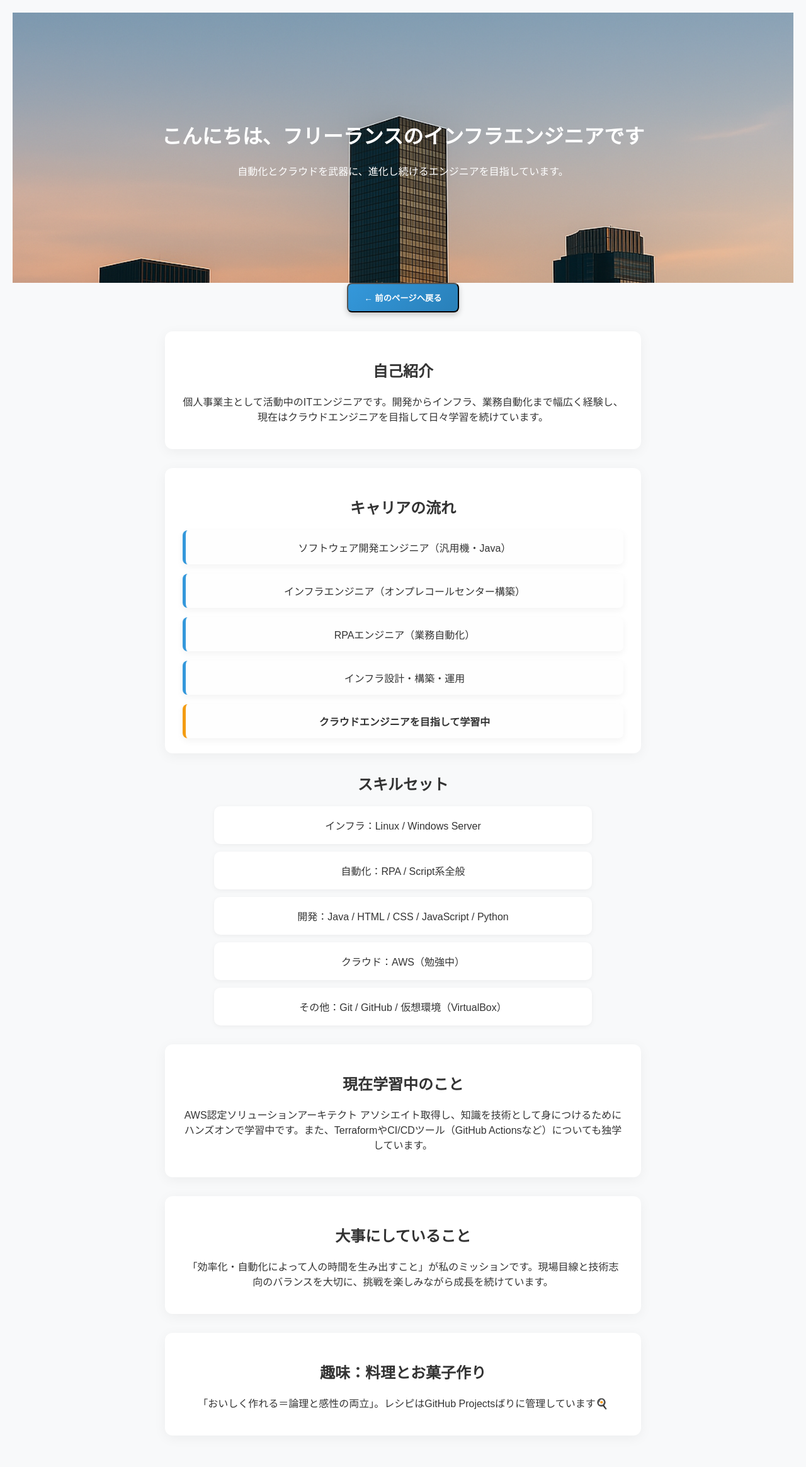
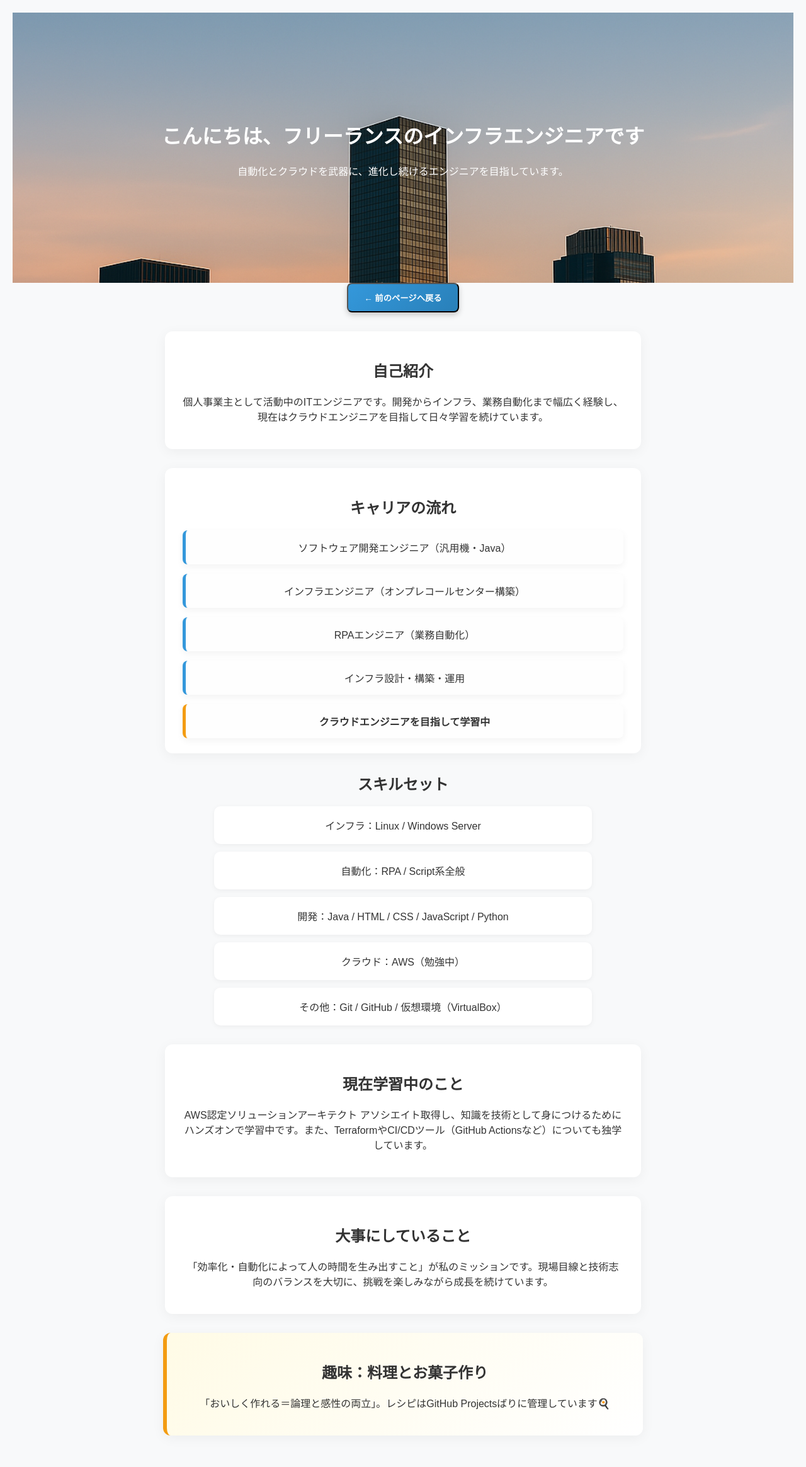
Before and after one commit to cloudrobo48/aws-cloud, a Jekyll site: the page about.html, which Jekyll copies as it is, in a window 1280 px wide. Shown: the whole page at 63% size. Built offline with Jekyll 4.4.1, drawn with Linux system fonts in a browser that asks for light colours.

Commit message:
Update style.css

```diff
--- a/assets/css/style.css
+++ b/assets/css/style.css
@@ -356,6 +356,10 @@ textarea {
   font-weight: bold;
 }
 
+.hobby-highlight {
+  background: linear-gradient(135deg, #fffbe6, #fff);
+  border-left: 6px solid #f39c12;
+}
 
 @media (max-width: 768px) {
     .sidebar {
```
